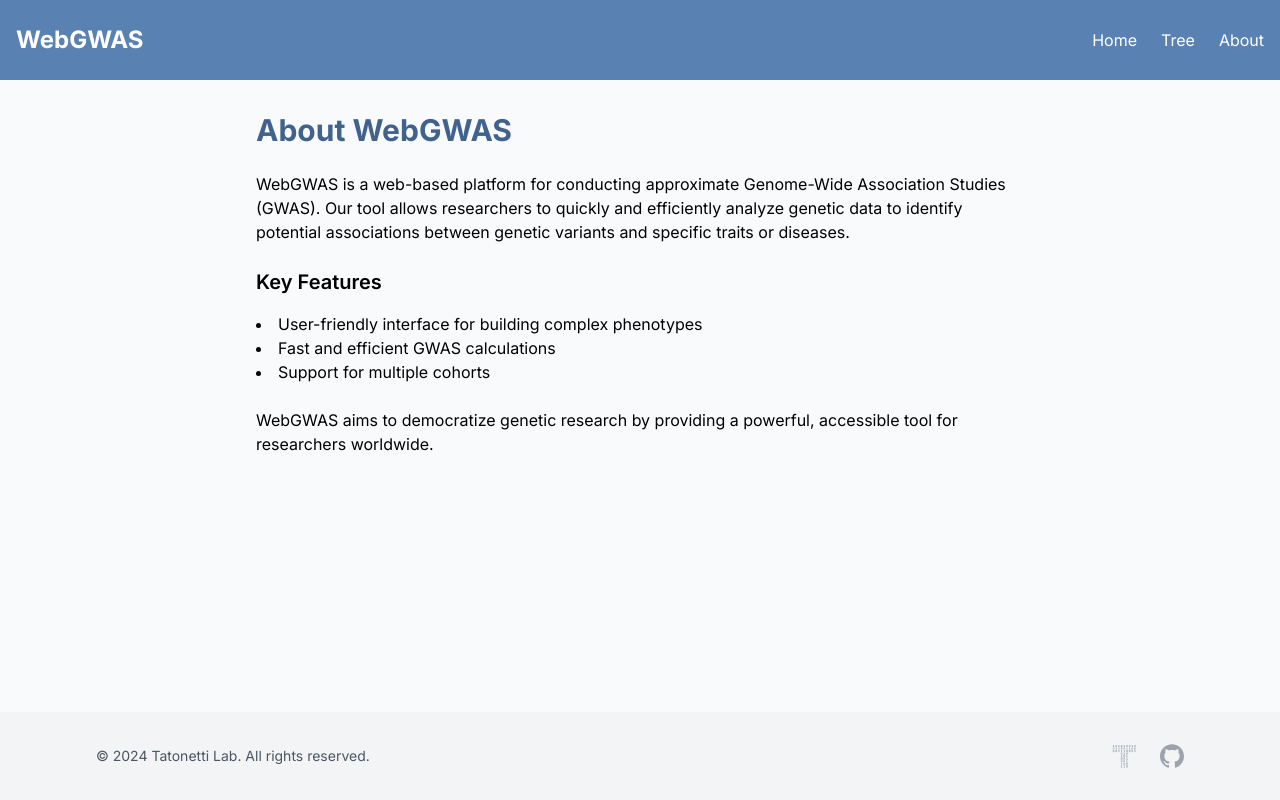
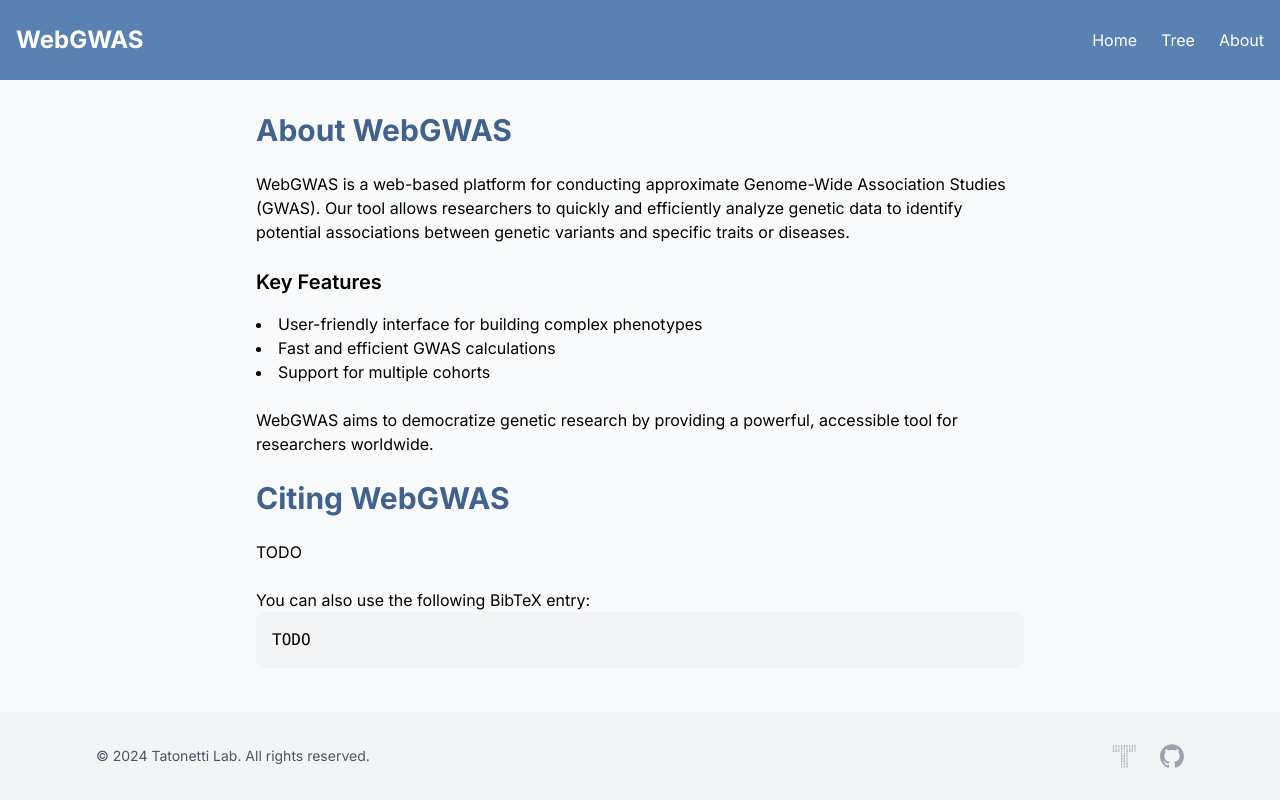
Before and after one commit to zietzm/webgwas-frontend, a Next.js app: page /about in a window 1280 px wide. Built offline with nearby package versions, Linux system fonts and the light colour scheme.

Commit message:
refactor: move citation information to about, remove citing page

```diff
--- a/src/app/about/page.tsx
+++ b/src/app/about/page.tsx
@@ -22,6 +22,15 @@ export default function About() {
           accessible tool for researchers worldwide.
         </p>
       </div>
+      <h1 className="text-3xl font-bold my-6 text-blue-dark">Citing WebGWAS</h1>
+      <div className="prose prose-jet">
+        <blockquote className="prose prose-jet">
+          <p>TODO</p>
+        </blockquote>
+        <br />
+        <p>You can also use the following BibTeX entry:</p>
+        <pre className="bg-gray-100 p-4 rounded-lg">TODO</pre>
+      </div>
     </div>
   );
 }
--- a/src/app/citing/page.tsx
+++ /dev/null
@@ -1,10 +0,0 @@
-export default function Citing() {
-  return (
-    <div className="max-w-3xl mx-auto">
-      <h1 className="text-3xl font-bold mb-6 text-blue-dark">Citing WebGWAS</h1>
-      <div className="prose prose-jet">
-        <p>Cite WebGWAS here</p>
-      </div>
-    </div>
-  );
-}
```
